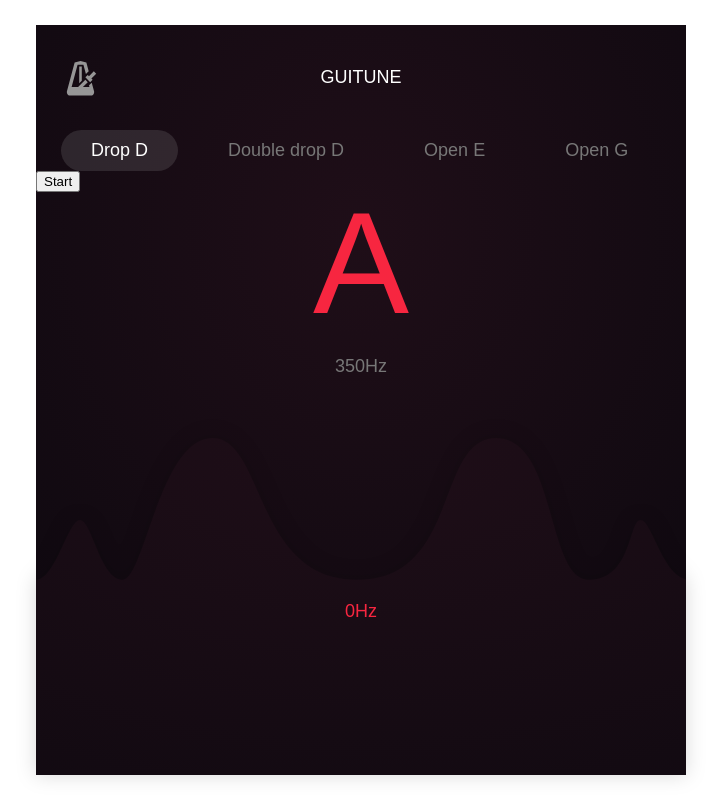
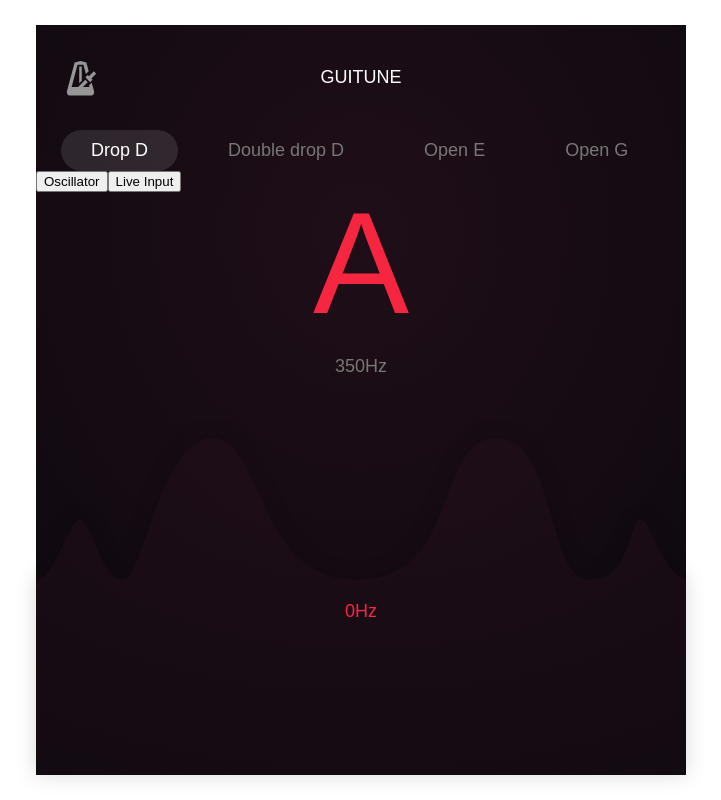
Before and after one commit to Odisseuss/guitar-tuner-metronome, a React (Create React App) app: page / in a window 1280 px wide. Shown: the whole page, without its empty margins (279-1000 px from the left). Built offline with nearby package versions, Linux system fonts and the light colour scheme; a web font is replaced by a local one.

Commit message:
Add Oscillator mode for testing purposes and clean code

```diff
--- a/src/App.tsx
+++ b/src/App.tsx
@@ -1,6 +1,5 @@
 import React from "react";
 import styled from "styled-components";
-import Button from "./components/Button";
 import Buttons from "./components/Buttons";
 import Header from "./components/Header";
 import StringBeingTuned from "./components/StringBeingTuned";
@@ -47,6 +46,9 @@ interface State {
   analyser: AnalyserNode | undefined;
   buffer: Float32Array;
   mediaStreamSource: MediaStreamAudioSourceNode | undefined;
+  oscillatorNode: OscillatorNode | undefined;
+  isPlaying: boolean;
+  requestAnimationFrameID: number | undefined;
 }
 class App extends React.Component<Props, State> {
   constructor(props: Props) {
@@ -58,10 +60,14 @@ class App extends React.Component<Props, State> {
       frequency: 0,
       note: "-",
       mediaStreamSource: undefined,
+      oscillatorNode: undefined,
+      isPlaying: false,
+      requestAnimationFrameID: undefined,
     };
     this.gotStream = this.gotStream.bind(this);
     this.findPitch = this.findPitch.bind(this);
-    this.start = this.start.bind(this);
+    this.liveInput = this.liveInput.bind(this);
+    this.oscillator = this.oscillator.bind(this);
   }
 
   getUserMedia(
@@ -187,10 +193,21 @@ class App extends React.Component<Props, State> {
     } else {
       this.setState({ frequency: 0, note: "-" });
     }
-    window.requestAnimationFrame(this.findPitch);
+    let rafID = window.requestAnimationFrame(this.findPitch);
+    this.setState({ requestAnimationFrameID: rafID });
   }
-  start() {
-    // Live input
+  liveInput() {
+    if (this.state.isPlaying) {
+      //stop playing and return
+      this.state.oscillatorNode?.stop();
+      this.setState({
+        isPlaying: false,
+        oscillatorNode: undefined,
+        analyser: undefined,
+      });
+      if (this.state.requestAnimationFrameID)
+        window.cancelAnimationFrame(this.state.requestAnimationFrameID);
+    }
     this.setState(() => {
       let context = new AudioContext();
       return { audioContext: context, analyser: context.createAnalyser() };
@@ -209,6 +226,39 @@ class App extends React.Component<Props, State> {
       }
     );
   }
+  oscillator() {
+    if (this.state.isPlaying) {
+      //stop playing and return
+      if (this.state.oscillatorNode) this.state.oscillatorNode.stop(0);
+      this.setState({
+        oscillatorNode: undefined,
+        analyser: undefined,
+        isPlaying: false,
+      });
+      if (this.state.requestAnimationFrameID)
+        window.cancelAnimationFrame(this.state.requestAnimationFrameID);
+    }
+    let context = new AudioContext();
+    let analyser = context.createAnalyser();
+    analyser.fftSize = 2048;
+    let oscillator = context.createOscillator();
+    oscillator.connect(analyser);
+    analyser.connect(context.destination);
+    let volume = context.createGain();
+    volume.connect(context.destination);
+    volume.gain.value = -0.9;
+    oscillator.connect(volume);
+    oscillator.start(0);
+    this.setState({
+      audioContext: context,
+      analyser: analyser,
+      oscillatorNode: oscillator,
+      isPlaying: true,
+    });
+
+    this.findPitch();
+  }
+
   render() {
     return (
       <Container>
@@ -216,7 +266,8 @@ class App extends React.Component<Props, State> {
           <div style={{ height: "100%", width: "100%", position: "relative" }}>
             <Header />
             <Buttons />
-            <button onClick={this.start}>Start</button>
+            <button onClick={this.oscillator}>Oscillator</button>
+            <button onClick={this.liveInput}>Live Input</button>
             <StringBeingTuned
               note={"A"}
               frequency={350}
```
